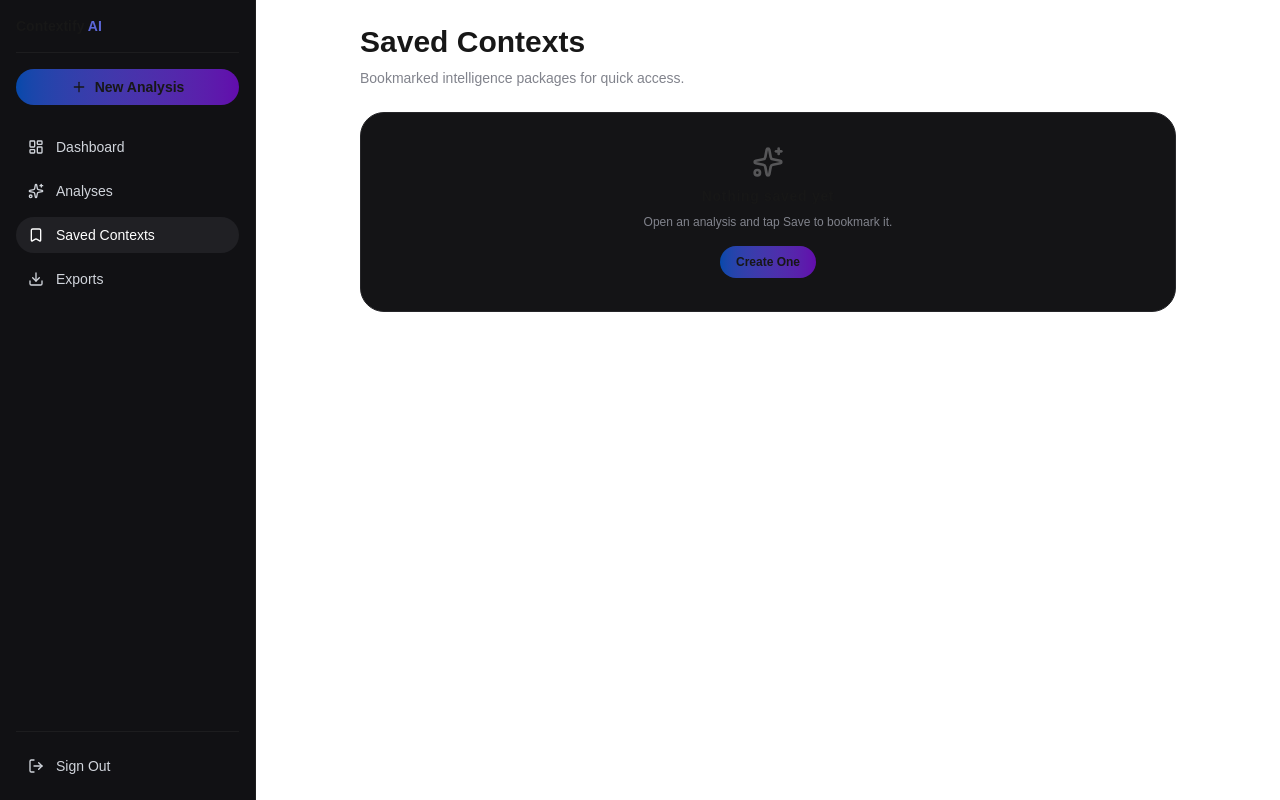
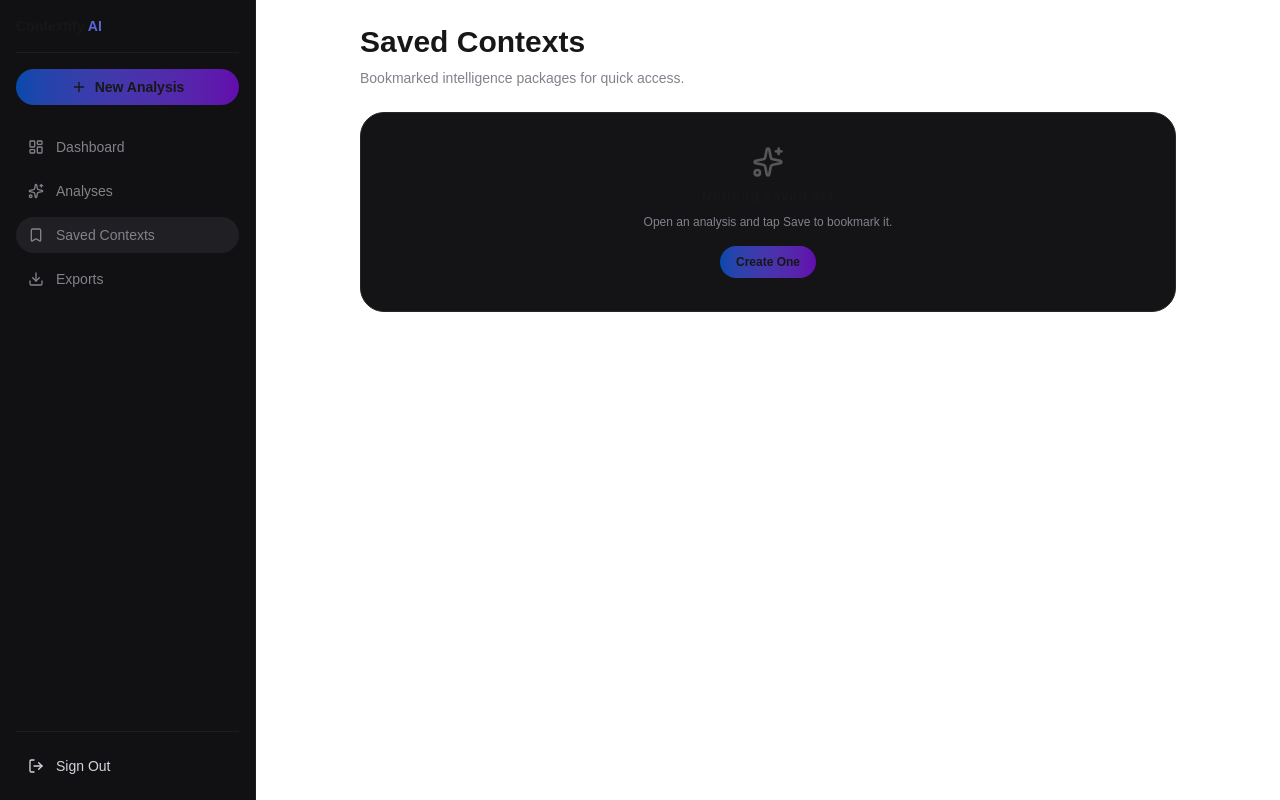
Before and after one commit to khu5hii/contextify.ai, a Next.js app: page /saved in a window 1280 px wide. Built offline with nearby package versions, Linux system fonts and the light colour scheme.

Commit message:
refine sidebar text color and link new button

```diff
--- a/components/sidebar.tsx
+++ b/components/sidebar.tsx
@@ -9,8 +9,8 @@ export default function Sidebar() {
   const linkClass = (path: string) =>
     `flex items-center gap-3 rounded-4xl px-3 py-2 text-sm transition ${
       pathname === path
-        ? "bg-[#202024] text-white"
-        : "text-gray-300 hover:bg-[#1D1D1F] hover:text-white"
+        ? "bg-[#202024] text-[#828289]"
+        : "text-[#828289] hover:bg-[#1D1D1F] hover:text-white"
     }`;
 
   return (
@@ -22,6 +22,7 @@ export default function Sidebar() {
       </div>
 
       <div className="mt-4">
+        <Link href="/new">
         <button className="flex w-full items-center justify-center gap-2 rounded-full bg-gradient-to-r from-[#0549ab] to-[#620cac] py-2 text-sm font-semibold transition hover:from-[#0a5bd6] hover:to-[#7b15d1]">
           <svg
             xmlns="http://www.w3.org/2000/svg"
@@ -38,6 +39,7 @@ export default function Sidebar() {
           </svg>
           New Analysis
         </button>
+        </Link>
       </div>
 
       <nav className="mt-6 flex flex-col gap-2">
```
